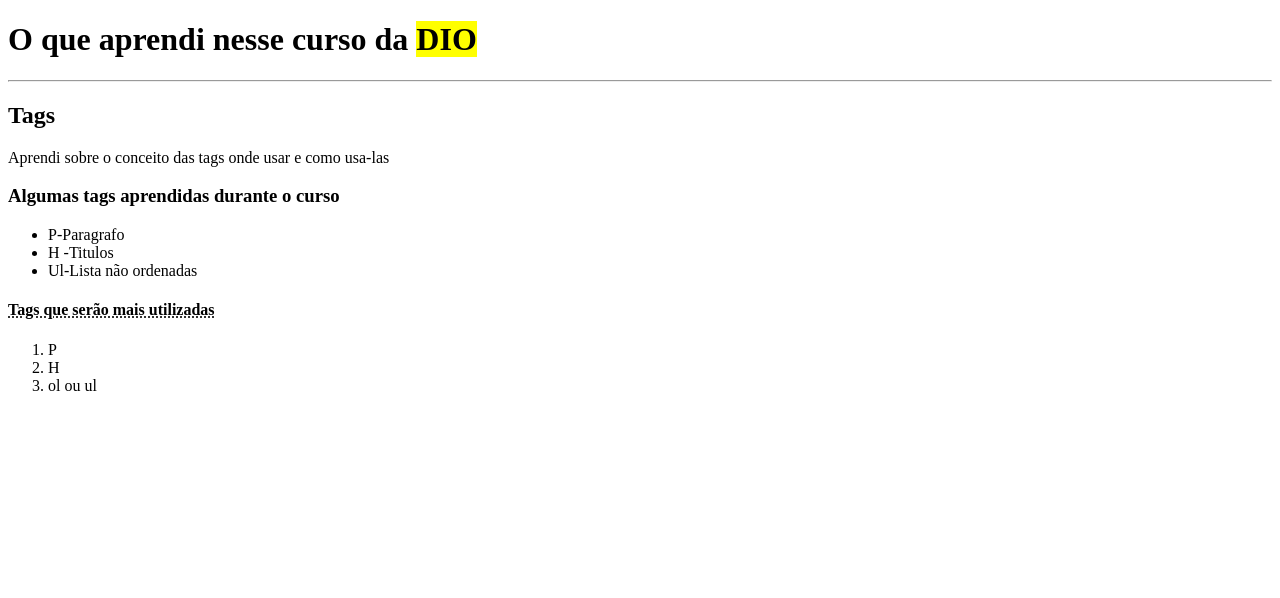
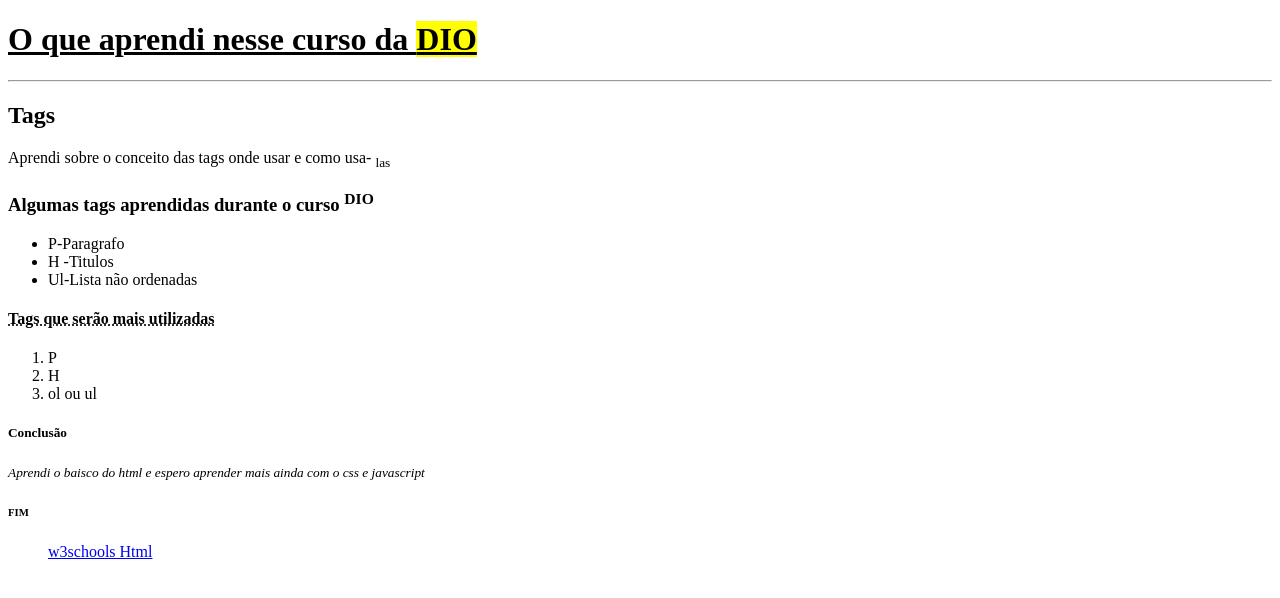
Before and after one commit to Paulodferreira1/Desafio_html_DIO, a plain HTML site: page index.html in a window 1280 px wide. Drawn offline with Linux system fonts and the light colour scheme.

Commit message:
Versão final

```diff
--- a/index.html
+++ b/index.html
@@ -6,11 +6,11 @@
     <title>Desafio</title>
 </head>
 <body>
-    <h1>O que aprendi nesse curso da <mark>DIO</mark></h1>
+    <h1><u>O que aprendi nesse curso da <mark>DIO</mark></u></h1>
     <hr/>
     <h2>Tags</h2>
-    <p>Aprendi sobre o conceito das tags onde usar e como usa-las</p>
-    <h3> Algumas tags aprendidas durante o curso</h3>
+    <p>Aprendi sobre o conceito das tags onde usar e como usa- <sub>las</sub></p>
+    <h3> Algumas tags aprendidas durante o curso <sup>DIO</sup></h3>
     <ul>
         <li>P-Paragrafo</li>
         <li>H -Titulos</li>
@@ -22,7 +22,15 @@
         <li>H</li>
         <li>ol ou ul</li>
     </ol>
-    <h5></h5>
+    <h5>
+        Conclusão
+    </h5>
+    <small><i>Aprendi o baisco do html e espero aprender mais ainda com o css e javascript</i></small>
+    <h6><strong>FIM</strong>
+    </h6>
+    <p>
+        <a href="https://www.w3schools.com/html/default.asp"><blockquote>w3schools Html</blockquote></a>
+    </p>
 
 </body>
 </html>
```
